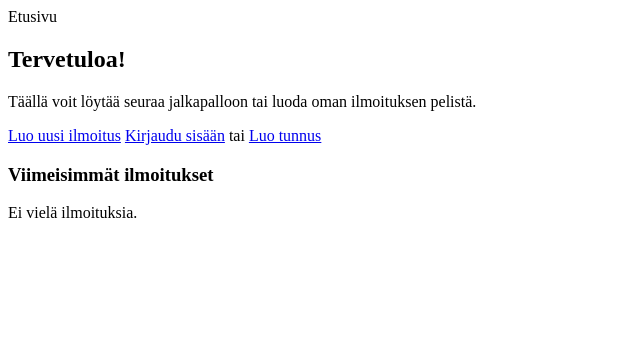
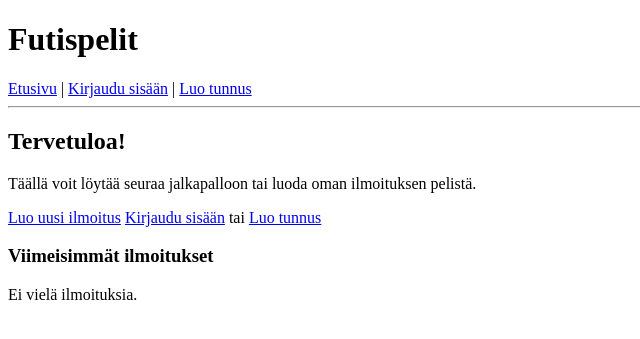
Before and after one commit to iilimato/futismatsit, a Flask app: page / in a window 1280 px wide. Shown: the top 339 px of the page, without its empty margins (0-640 px from the left). Run offline with Flask 3, Linux system fonts and the light colour scheme.

Commit message:
Add header layout to the app.

```diff
--- a/templates/index.html
+++ b/templates/index.html
@@ -1,3 +1,5 @@
+{% extends "layout.html" %}
+
 {% block title %}Etusivu{% endblock %}
 
 {% block content %}
--- /dev/null
+++ b/templates/layout.html
@@ -0,0 +1,30 @@
+<!DOCTYPE html>
+<html lang="fi">
+<head>
+  <meta charset="UTF-8">
+  <meta name="viewport" content="width=device-width, initial-scale=1.0">
+  <title>{% block title %}{% endblock %} - Futispelit</title>
+</head>
+<body>
+  <header>
+    <h1>Futispelit</h1>
+    <nav>
+      <a href="/">Etusivu</a>
+      {% if session.username %}
+        | <a href="/user/{{ session.user_id }}">{{ session.username }}</a>
+        | <a href="/logout">Kirjaudu ulos</a>
+      {% else %}
+        | <a href="/login">Kirjaudu sisään</a>
+        | <a href="/register">Luo tunnus</a>
+      {% endif %}
+    </nav>
+    <hr />
+  </header>
+
+  <main>
+    {% block content %}{% endblock %}
+  </main>
+
+
+</body>
+</html>
```
